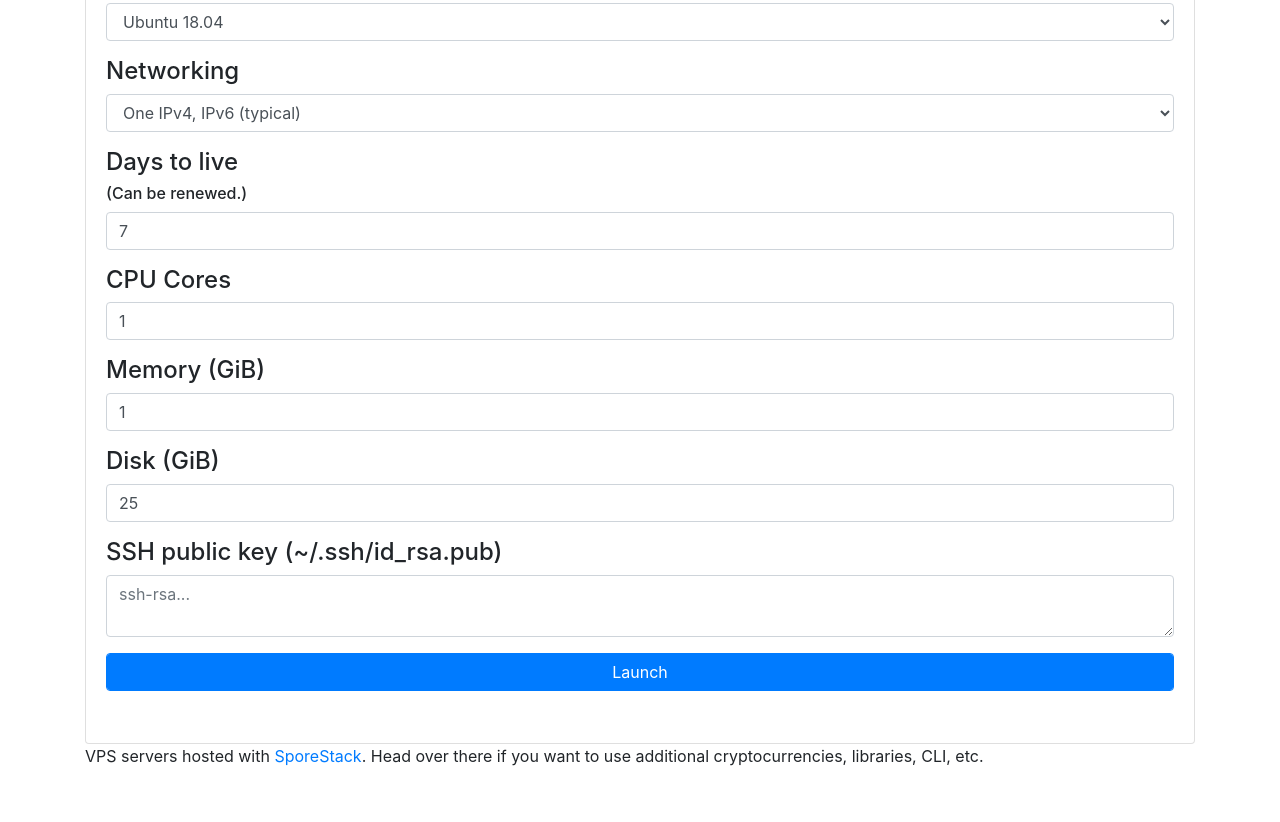
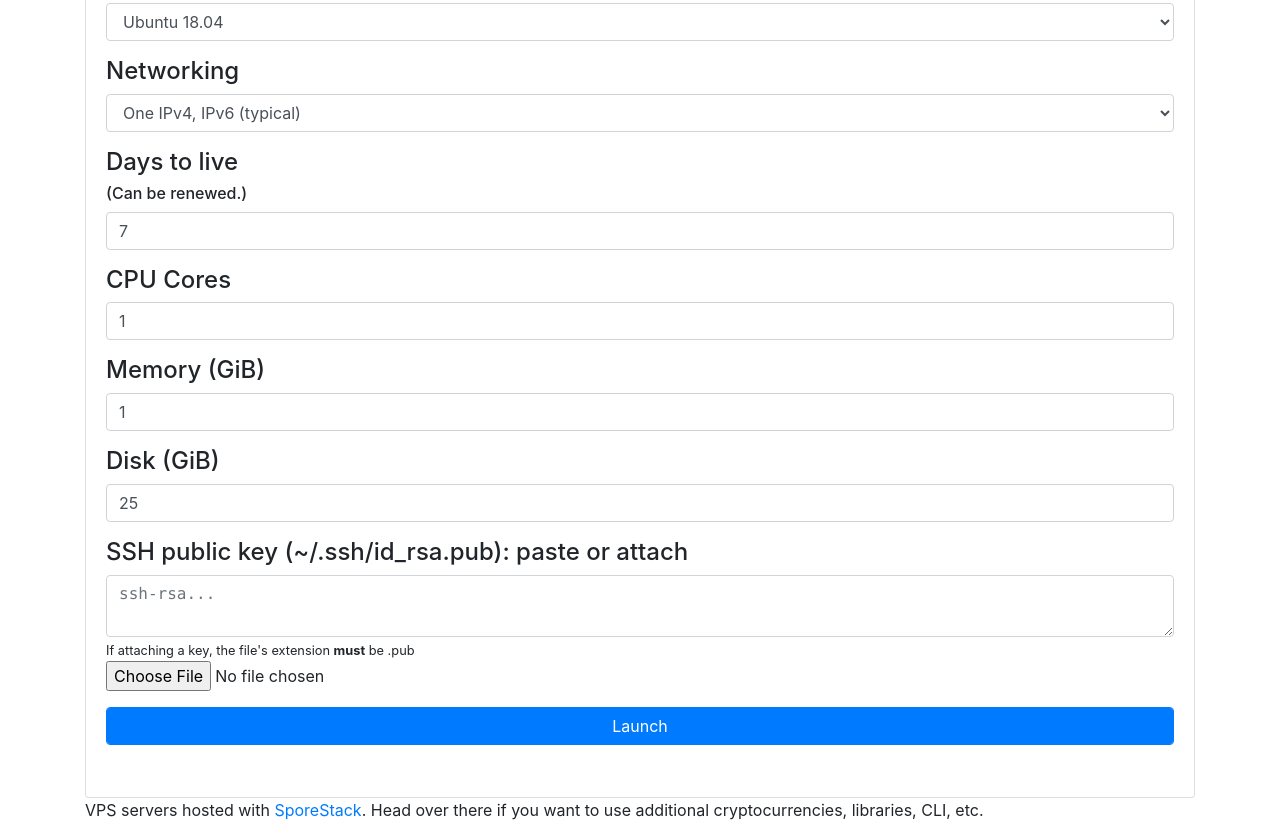
Before and after one commit to r3bo0tbx1/bitcoinvps.github.io, a plain HTML site: page index.html in a window 1280 px wide. Shown: the part 1354-2176 px from the top of the page. Before the commit the page ends 2122 px from the top, so only its background shows below. Drawn offline with nearby package versions, Linux system fonts and the light colour scheme.

Commit message:
Add SSH key file reader

```diff
--- a/index.html
+++ b/index.html
@@ -241,9 +241,11 @@
 </div>
 
 <div class="launch_only">
-<h4>SSH public key (~/.ssh/id_rsa.pub)</h4>
+<h4>SSH public key (~/.ssh/id_rsa.pub): paste or attach</h4>
 <p>
-    <textarea style="width: 100%" id="ssh_key" class="control form-control" placeholder="ssh-rsa..."></textarea>
+    <code><textarea style="width: 100%" id="ssh_key" class="control form-control" placeholder="ssh-rsa..."></textarea></code>
+    <small>If attaching a key, the file's extension <strong>must</strong> be .pub</small>
+    <input class="control form-control-file" type="file" accept=".pub" onchange="key_attach(this.files)">
 </p>
 </div>
 
@@ -262,6 +264,17 @@
 <div id="existing_servers"></div>
 
 <script>
+
+function key_attach(files) {
+    var reader = new FileReader();
+    var element = document.getElementById("ssh_key");
+    reader.onload = function() {
+        element.value = reader.result;
+        element.disabled = true;
+    }
+    reader.readAsText(files[0]);
+}
+
 
 function host_onchange() {
     console.log("changes");
```
